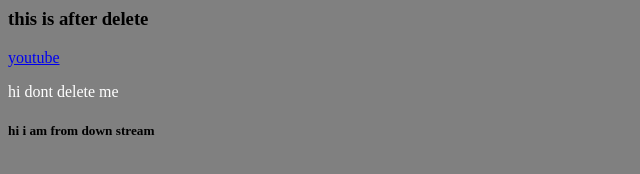
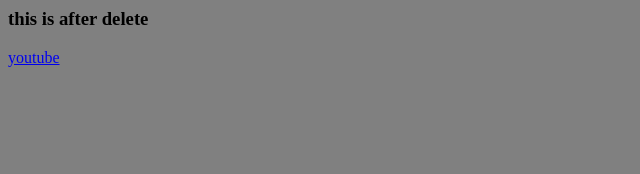
Before and after one commit to fertdesigns/our_first_repo, a plain HTML site: page index.html in a window 1280 px wide. Shown: the whole page, without its empty margins (0-640 px from the left). Drawn offline with Linux system fonts and the light colour scheme.

Commit message:
some h1 tags deleted

```diff
--- a/index.html
+++ b/index.html
@@ -5,7 +5,6 @@
 <body>
 <h3>this is after delete</h3>
 <a href="https://www.youtube.com">youtube</a>
-<p>hi dont delete me</p>
-<h5>hi i am from down stream</h5>
+
 </body>
 </html>
```
